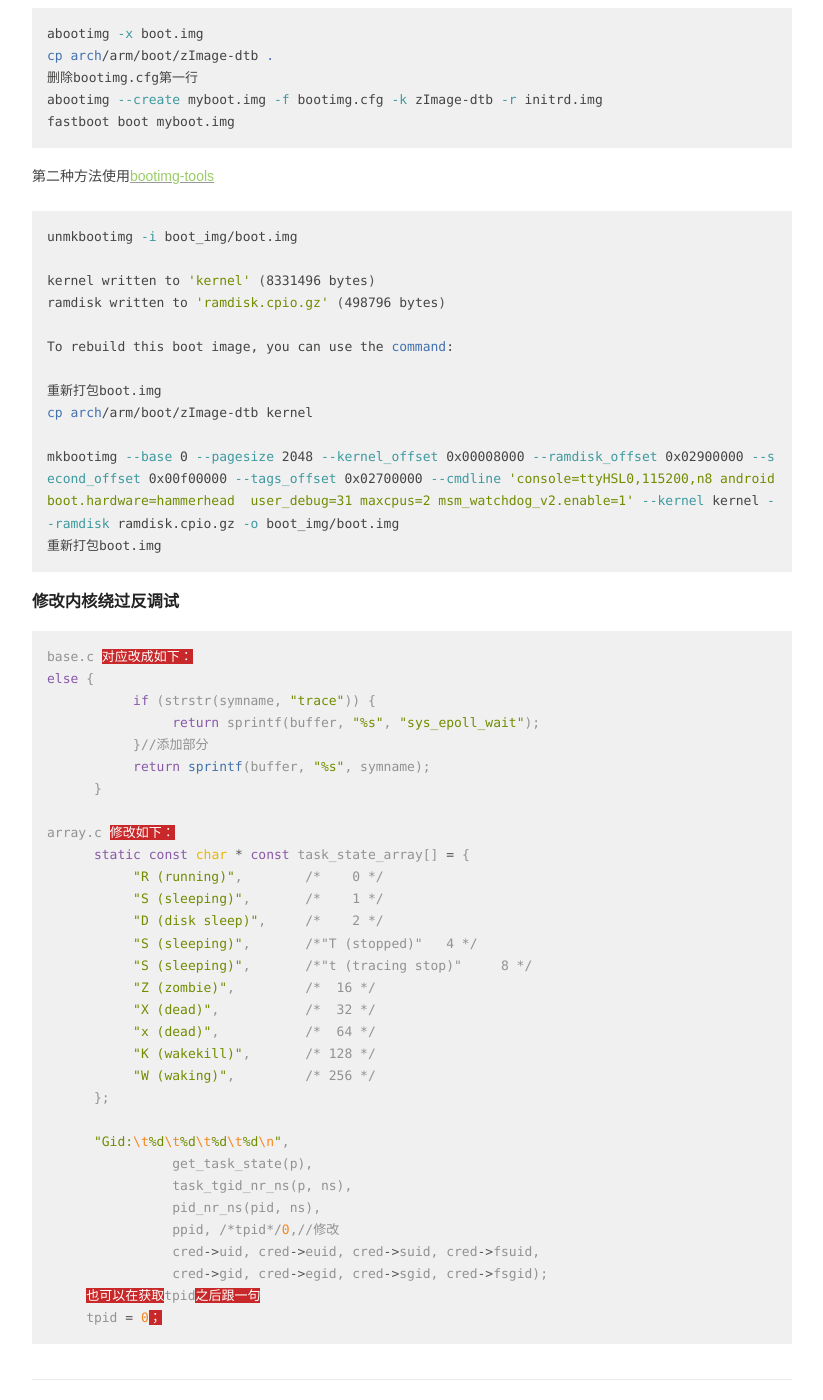
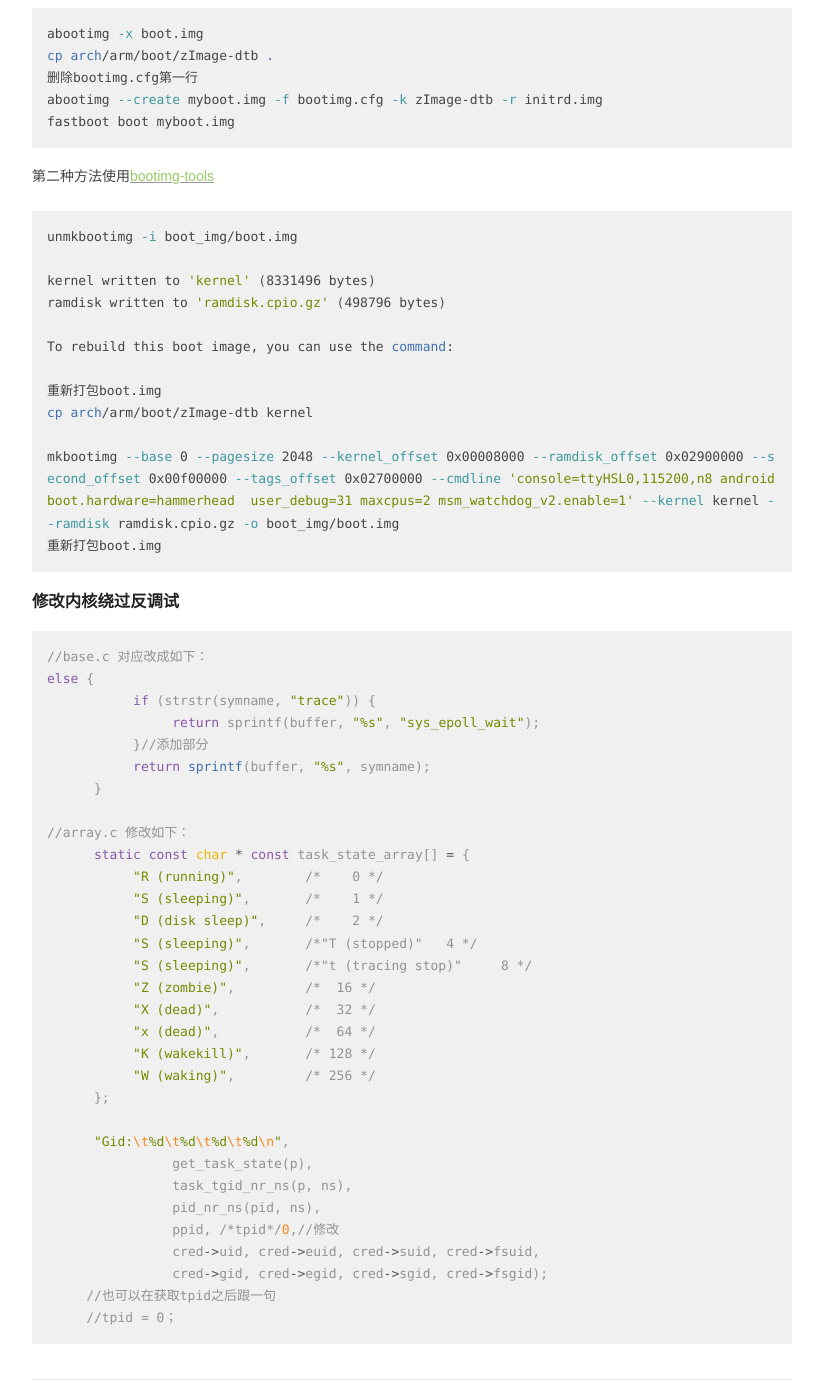
Before and after one commit to imcczy/imcczy.github.io, a Jekyll site: the page built from _posts/2016-09-21-build_nexus5_kernel.md, in a window 1280 px wide and 1400 px high, scrolled down 830 px. Shown: the whole window, without its empty margins (228-1051 px from the left). Built offline with Jekyll 4.4.1, drawn with Linux system fonts in a browser that asks for light colours; comment, search, counter and statistics services are not loaded.

````diff
--- a/_posts/2016-09-21-build_nexus5_kernel.md
+++ b/_posts/2016-09-21-build_nexus5_kernel.md
@@ -68,7 +68,7 @@ mkbootimg --base 0 --pagesize 2048 --kernel_offset 0x00008000 --ramdisk_offset 0
 ### 修改内核绕过反调试
 
 ```cpp
-base.c 对应改成如下：
+//base.c 对应改成如下：
 else {
            if (strstr(symname, "trace")) {
                 return sprintf(buffer, "%s", "sys_epoll_wait");
@@ -76,7 +76,7 @@ else {
            return sprintf(buffer, "%s", symname);
       }
 
-array.c 修改如下：
+//array.c 修改如下：
       static const char * const task_state_array[] = {
            "R (running)",        /*    0 */
            "S (sleeping)",       /*    1 */
@@ -97,6 +97,6 @@ array.c 修改如下：
                 ppid, /*tpid*/0,//修改
                 cred->uid, cred->euid, cred->suid, cred->fsuid,
                 cred->gid, cred->egid, cred->sgid, cred->fsgid);
-     也可以在获取tpid之后跟一句
-     tpid = 0；
+     //也可以在获取tpid之后跟一句
+     //tpid = 0；
 ```
````
